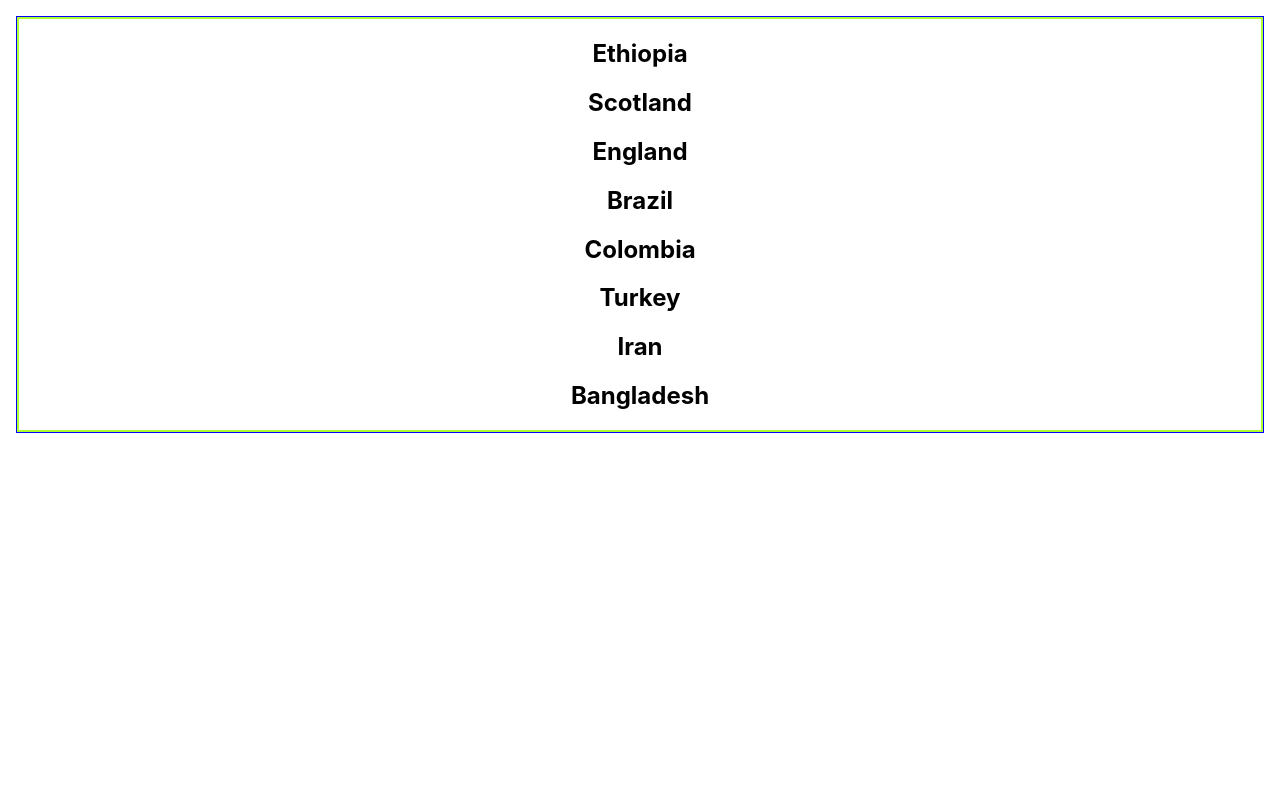
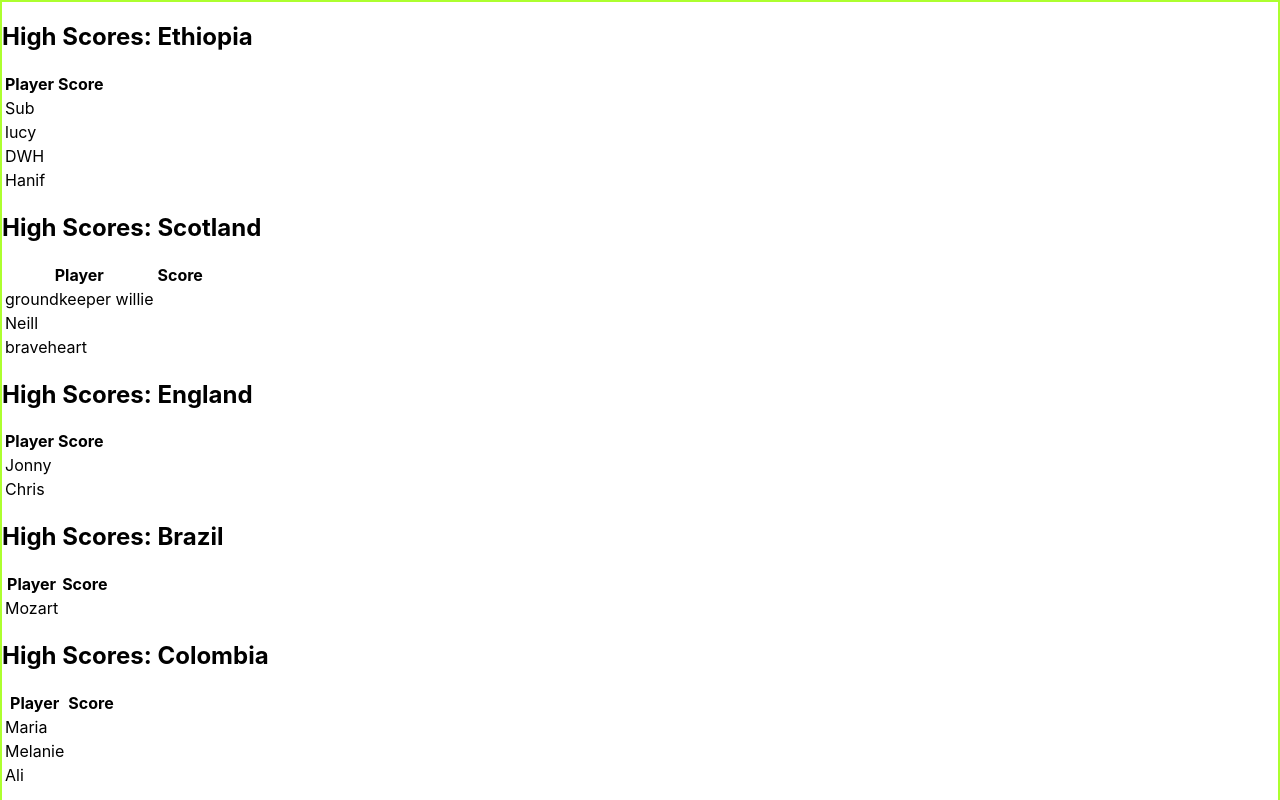
Before and after one commit to m4ndycheung/high-scores-react, a React (Create React App) app: page / in a window 1280 px wide. Shown: the top 800 px of the page. Built offline with nearby package versions, Linux system fonts and the light colour scheme.

Commit message:
Created table
Shows country name, player names

PAssing down scores.js as props through HighScoreTable component.

```diff
--- a/src/App.js
+++ b/src/App.js
@@ -1,13 +1,9 @@
 import "./App.css";
 import HighScoreTable from "./HighScoreTable";
-import { allCountryScores } from "./scores";
+import allCountryScores from "./scores";
 
-function App() {
-  return (
-    <div className="App">
-      <HighScoreTable />
-    </div>
-  );
-}
+const App = () => {
+  return <HighScoreTable countries={allCountryScores} />;
+};
 
 export default App;
--- a/src/HighScoreTable.js
+++ b/src/HighScoreTable.js
@@ -1,21 +1,30 @@
 import React from "react";
 import "./HighScoreTable.css";
-import { allCountryScores } from "./scores";
 
-const HighScoreTable = () => {
-  const data = allCountryScores;
-
+const HighScoreTable = ({ countries }) => {
   return (
+    // a div wraps around everyone as a component can only return a single element
     <div className="High-score-table">
-      {data?.map((country) => {
+      {/* the first map accesses each country object in the array */}
+      {countries.map((country) => {
         return (
           <div>
-            <h2>{country.name}</h2>
-            {data?.country?.map((item) => (
-              <div>
-                <h3>{item}</h3>
-              </div>
-            ))}
+            <h2>High Scores: {country.name}</h2>
+            <table>
+              <thead>
+                <tr>
+                  <th>Player</th>
+                  <th>Score</th>
+                </tr>
+              </thead>
+              <tbody>
+                {country.scores.map((player, index) => (
+                  <tr key={index}>
+                    <td>{player.n}</td>
+                  </tr>
+                ))}
+              </tbody>
+            </table>
           </div>
         );
       })}
@@ -23,28 +32,4 @@ const HighScoreTable = () => {
   );
 };
 
-//   return (
-//     <div className="High-score-table">
-//       {data?.map((country) => (
-//         <h2>{country.name}</h2>
-//       ))}
-//     </div>
-//   );
-// };
-
 export default HighScoreTable;
-
-// {
-//   data?.country.map((player) => (
-//     <div>
-//       <table>
-//         <tbody>
-//           <tr>
-//             <td>{player.score}</td>
-//             <td>9000</td>
-//           </tr>
-//         </tbody>
-//       </table>
-//     </div>
-//   ));
-// }
```
Also changed, not shown: src/PlayerScore.js (added).
